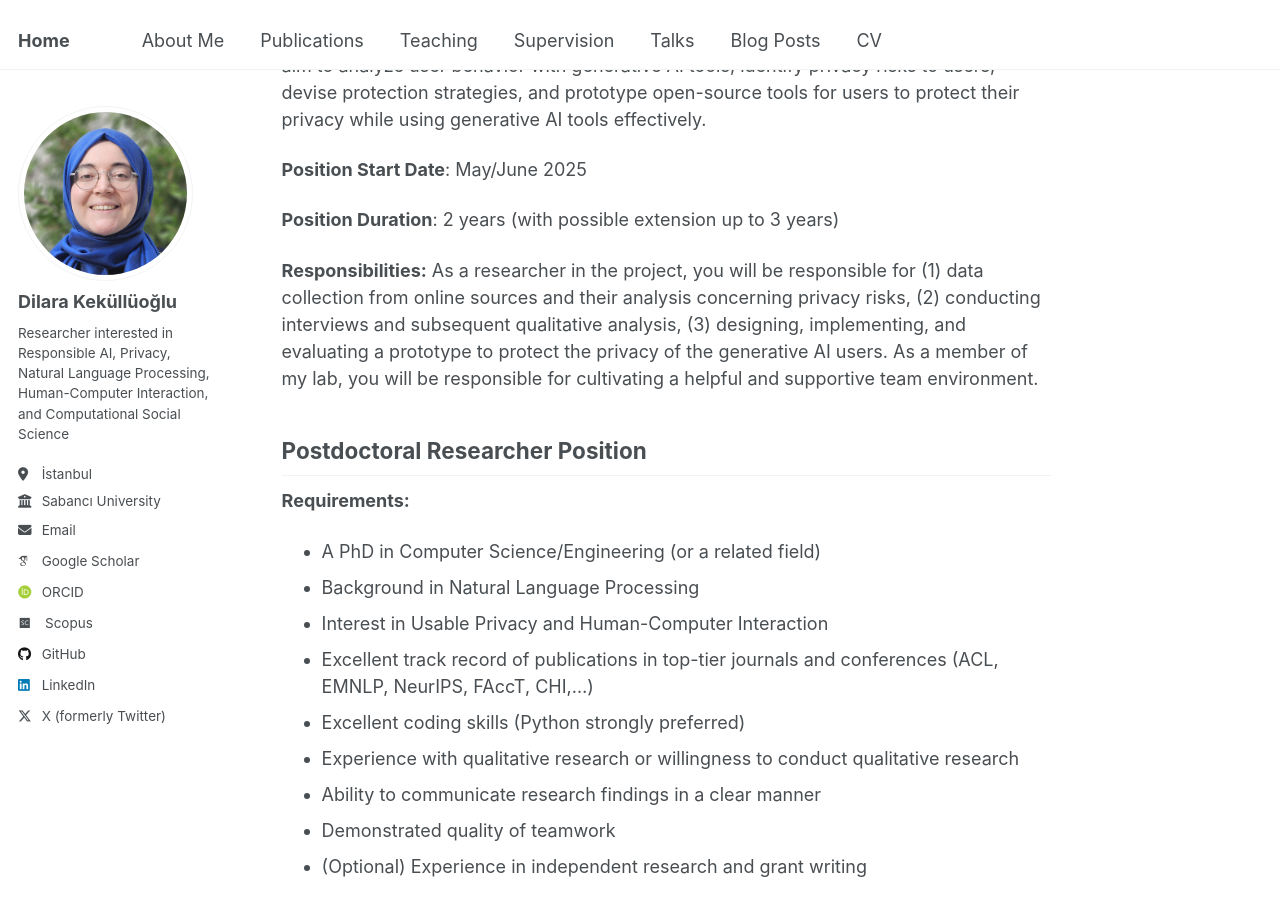
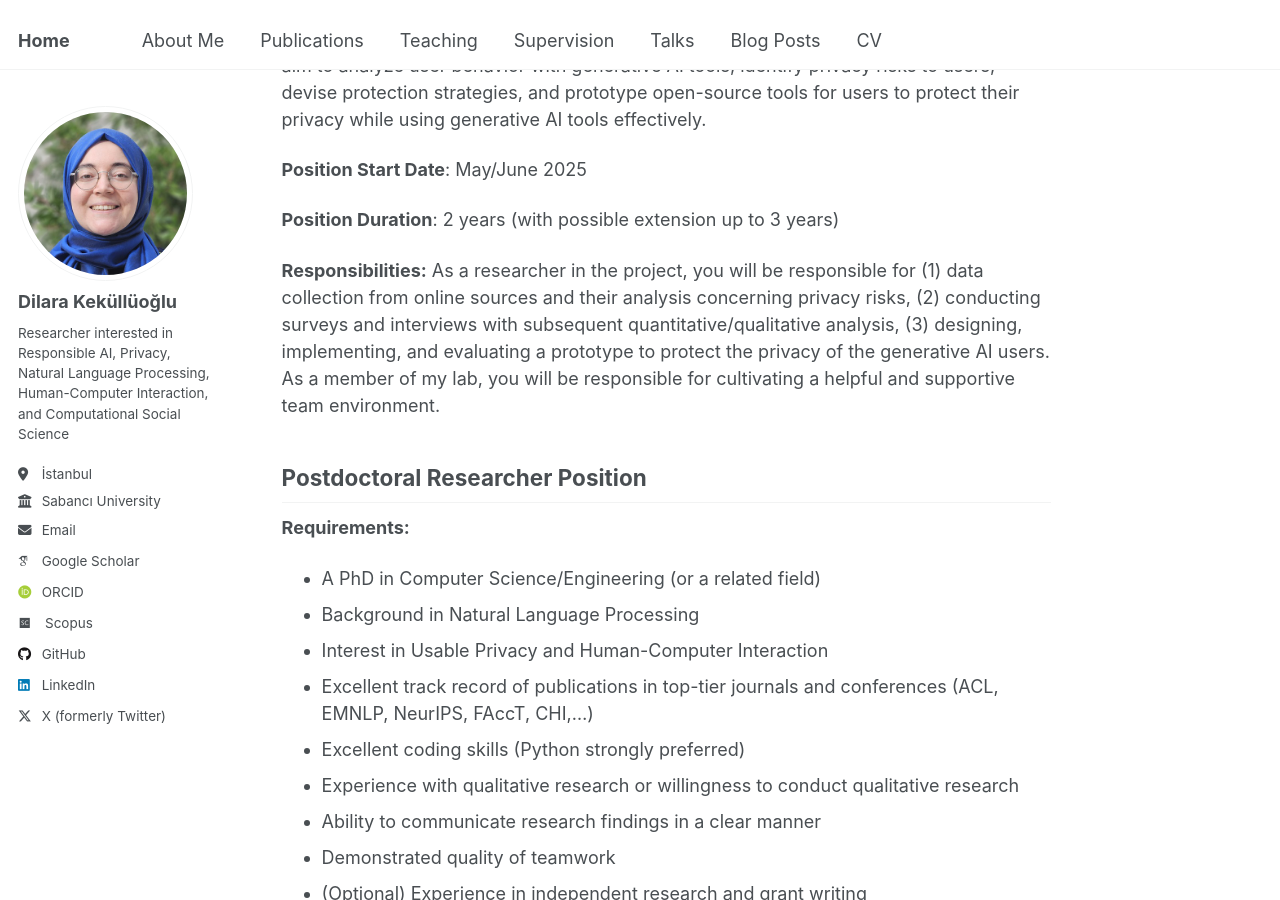
Before and after one commit to dilarakkl/dilarakkl.github.io, a Jekyll site: the page built from _posts/2025-02-19-hiring.md, in a window 1280 px wide and 900 px high, scrolled down 415 px. Built offline with Jekyll 4.4.1, drawn with Linux system fonts in a browser that asks for light colours; some web fonts are replaced.

Commit message:
Update 2025-02-19-hiring.md

```diff
--- a/_posts/2025-02-19-hiring.md
+++ b/_posts/2025-02-19-hiring.md
@@ -19,7 +19,7 @@ I am looking for a postdoctoral researcher and a PhD student with a background
 
 **Position Duration**: 2 years (with possible extension up to 3 years)
 
-**Responsibilities:** As a researcher in the project, you will be responsible for (1) data collection from online sources and their analysis concerning privacy risks, (2) conducting interviews and subsequent qualitative analysis, (3) designing, implementing, and evaluating a prototype to protect the privacy of the generative AI users. As a member of my lab, you will be responsible for cultivating a helpful and supportive team environment.
+**Responsibilities:** As a researcher in the project, you will be responsible for (1) data collection from online sources and their analysis concerning privacy risks, (2) conducting surveys and interviews with subsequent quantitative/qualitative analysis, (3) designing, implementing, and evaluating a prototype to protect the privacy of the generative AI users. As a member of my lab, you will be responsible for cultivating a helpful and supportive team environment.
 
 Postdoctoral Researcher Position
 ------
```
